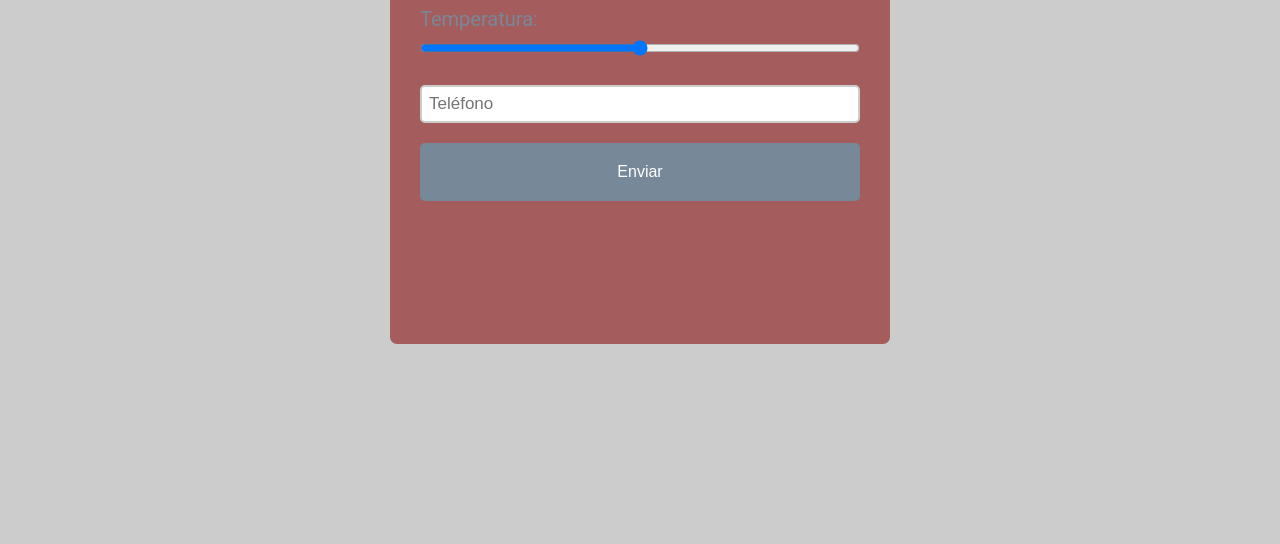
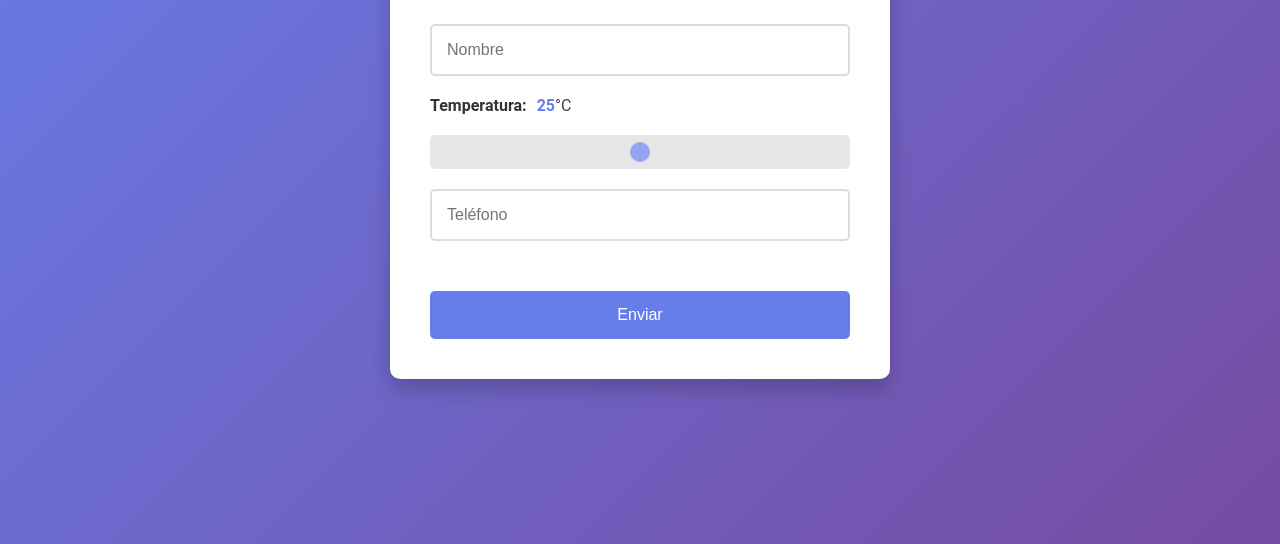
Before and after one commit to HollmannCod3/EjercicioJSWeb1, a plain HTML site: page index.html in a window 1280 px wide. Shown: the part 256-800 px from the top of the page. Drawn offline with Linux system fonts and the light colour scheme.

Commit message:
Finalizando formulario

```diff
--- a/index.html
+++ b/index.html
@@ -7,23 +7,26 @@
     <title>Formulario Simulacro</title>
 </head>
 <body>
-    <form class="formulario">
-        <h2> REGISTRO   </h2>
-        <div >
+    <div class="container">
+        <form class="formulario" id="formulario">
+            <h2>REGISTRO</h2>
+            <div>
                 <input class="inputes" type="text" id="nombre" name="nombre" placeholder="Nombre" required>
             </div>
-        <div class="temp" >
-            <label class="subtitle">Temperatura:</label> <br>
-            <input class="inputes" type="range" min="-10" max="60" oninput="mostrarTemp()">
+            <div class="temp">
+                <h3 class="title">Temperatura: </h3>
+                <span id="tempOutput">25</span>°C
             </div>
-        <div >
+            <div>
+                <input class="inputes" type="range" id="temperatura" min="-10" max="60" value="25" oninput="mostrarTemp()">
+            </div>
+            <div>
                 <input class="inputes" type="tel" id="telefono" name="telefono" placeholder="Teléfono" required>
             </div>
-
-        <button class="boton" onclick="validar()"> Enviar </button>
-
+            <button class="boton" type="button" onclick="validar()">Enviar</button>
         </form>
-
-
+        <div id="resultado" style="display: none;"></div>
+    </div>
+    <script src="js/script.js"></script>
 </body>
 </html>
--- /dev/null
+++ b/js/script.js
@@ -0,0 +1,58 @@
+document.addEventListener('DOMContentLoaded', () => {
+    const form = document.getElementById('formulario');
+    form.addEventListener('submit', (event) => {
+        event.preventDefault(); // Evita el envío del formulario
+        validar();
+    });
+
+    const tempRange = document.getElementById('temperatura');
+    tempRange.addEventListener('input', mostrarTemp);
+    mostrarTemp(); // Inicializar el valor en el span al cargar la página
+});
+
+function mostrarTemp() {
+    const temp = document.getElementById('temperatura').value;
+    document.getElementById('tempOutput').textContent = temp;
+}
+
+function validar() {
+    const nombre = document.getElementById('nombre').value;
+    const telefono = document.getElementById('telefono').value;
+    const temperatura = document.getElementById('temperatura').value;
+
+    // Validaciones básicas
+    const errores = [];
+
+    if (nombre.length < 3) {
+        errores.push('El nombre debe tener al menos 3 caracteres');
+    }
+
+    const telefonoRegex = /^[0-9]{10}$/;
+    if (!telefonoRegex.test(telefono)) {
+        errores.push('El teléfono debe tener 10 dígitos numéricos');
+    }
+
+    const resultadoDiv = document.getElementById('resultado');
+    resultadoDiv.innerHTML = ''; // Limpiar el contenido anterior
+    resultadoDiv.style.display = 'block';
+
+    if (errores.length > 0) {
+        errores.forEach(error => {
+            const errorP = document.createElement('p');
+            errorP.className = 'error';
+            errorP.textContent = error;
+            resultadoDiv.appendChild(errorP);
+        });
+        return;
+    }
+
+    // Si todas las validaciones son correctas, mostrar los datos
+    const successMessage = `
+        <h3>Datos Enviados</h3>
+        <p class="success"><strong>Nombre:</strong> ${nombre}</p>
+        <p class="success"><strong>Teléfono:</strong> ${telefono}</p>
+        <p class="success"><strong>Temperatura:</strong> ${temperatura}°C</p>
+    `;
+    resultadoDiv.innerHTML = successMessage;
+    resultadoDiv.scrollIntoView({ behavior: 'smooth' });
+}
--- a/style/style.css
+++ b/style/style.css
@@ -1,19 +1,31 @@
-*{
-    margin: 0px;
-    padding: 0px;
+/* Estilos generales */
+* {
+    margin: 0;
+    padding: 0;
     box-sizing: border-box;
 }
 
 body {
-    background-color: #ccc;
+    background: linear-gradient(135deg, #667eea, #764ba2);
     font-family: 'Roboto', sans-serif;
-    font-size: 16px;
-    margin: 15px;
-    color: #555;
+    color: #444;
+    display: flex;
+    justify-content: center;
+    align-items: center;
+    height: 100vh;
+    margin: 0;
 }
 
-.formulario h2{
-    color: lightslategray;
+.container {
+    display: flex;
+    flex-direction: column;
+    align-items: center;
+    width: 100%;
+    max-width: 500px;
+}
+
+.formulario h2 {
+    color: #444;
     text-align: center;
     margin: 0;
     font-size: 30px;
@@ -21,51 +33,128 @@ body {
 }
 
 .formulario {
-    width: 500px;
-    height: 500px;
-    background-color:rgb(165, 92, 92);
-    margin: auto;
-    margin-top: 100px;
-    padding: 30px;
-    box-sizing: border-box;
-    border-radius: 7px;
+    width: 100%;
+    background-color: #fff;
+    padding: 40px;
+    border-radius: 10px;
+    box-shadow: 0 10px 20px rgba(0, 0, 0, 0.2);
+    transition: transform 0.3s ease-in-out;
 }
 
-.formulario .inputes{
+.formulario:hover {
+    transform: translateY(-10px);
+}
+
+.formulario .inputes {
     width: 100%;
     margin-bottom: 20px;
-    padding: 7px;
-    box-sizing: border-box;
-    font-size: 17px;
-    border: 2px solid #ccc;
+    padding: 15px;
+    font-size: 16px;
+    border: 2px solid #ddd;
     border-radius: 5px;
-
+    transition: border-color 0.3s ease-in-out;
 }
 
-.formulario .inputes:focus{
-    border-color: dodgerblue;
+.formulario .inputes:focus {
+    border-color: #667eea;
+    outline: none;
 }
 
-.formulario .subtitle{
-    text-align: center;
+.formulario .temp {
+    display: flex;
+    align-items: center;
     margin-bottom: 20px;
-    font-weight: normal;
-    font-size: 20px;
-    color: lightslategray;
-    margin-top: 0;
 }
 
-.formulario .boton{
-    background-color: lightslategray;
+.formulario .temp h3 {
+    font-size: 16px;
+    color: #333;
+}
+
+.formulario #tempOutput {
+    font-size: 16px;
+    margin-left: 10px;
+    font-weight: bold;
+    color: #667eea;
+}
+
+.formulario .boton {
+    background-color: #667eea;
     color: white;
-    padding: 20px;
+    margin-top: 30px;
+    padding: 15px;
     font-size: 16px;
     width: 100%;
     border: none;
     border-radius: 5px;
+    transition: background-color 0.3s ease;
 }
 
-.formulario .boton:hover{
+.formulario .boton:hover {
     cursor: pointer;
-    background-color: dodgerblue;
+    background-color: #5a67d8;
 }
+
+#resultado {
+    margin-top: 20px;
+    padding: 20px;
+    background-color: #fff;
+    border-radius: 10px;
+    box-shadow: 0 10px 20px rgba(0, 0, 0, 0.2);
+    width: 100%;
+}
+
+#resultado h3 {
+    margin-bottom: 20px;
+    color: #333;
+}
+
+#resultado p {
+    margin: 10px 0;
+    color: #555;
+}
+
+#resultado .error {
+    color: #ff4d4d;
+    font-weight: bold;
+    margin-bottom: 10px;
+}
+
+#resultado .success {
+    color: #4caf50;
+    font-weight: bold;
+    margin-bottom: 10px;
+}
+
+input[type="range"] {
+    -webkit-appearance: none;
+    width: calc(100% - 60px); /* Ajustar el ancho */
+    height: 8px;
+    border-radius: 5px;
+    background: #ddd;
+    outline: none;
+    opacity: 0.7;
+    transition: opacity 0.2s;
+}
+
+input[type="range"]:hover {
+    opacity: 1;
+}
+
+input[type="range"]::-webkit-slider-thumb {
+    -webkit-appearance: none;
+    appearance: none;
+    width: 20px;
+    height: 20px;
+    border-radius: 50%;
+    background: #667eea;
+    cursor: pointer;
+}
+
+input[type="range"]::-moz-range-thumb {
+    width: 20px;
+    height: 20px;
+    border-radius: 50%;
+    background: #667eea;
+    cursor: pointer;
+}
```
Lines whose indentation alone changed are shown as unchanged.
